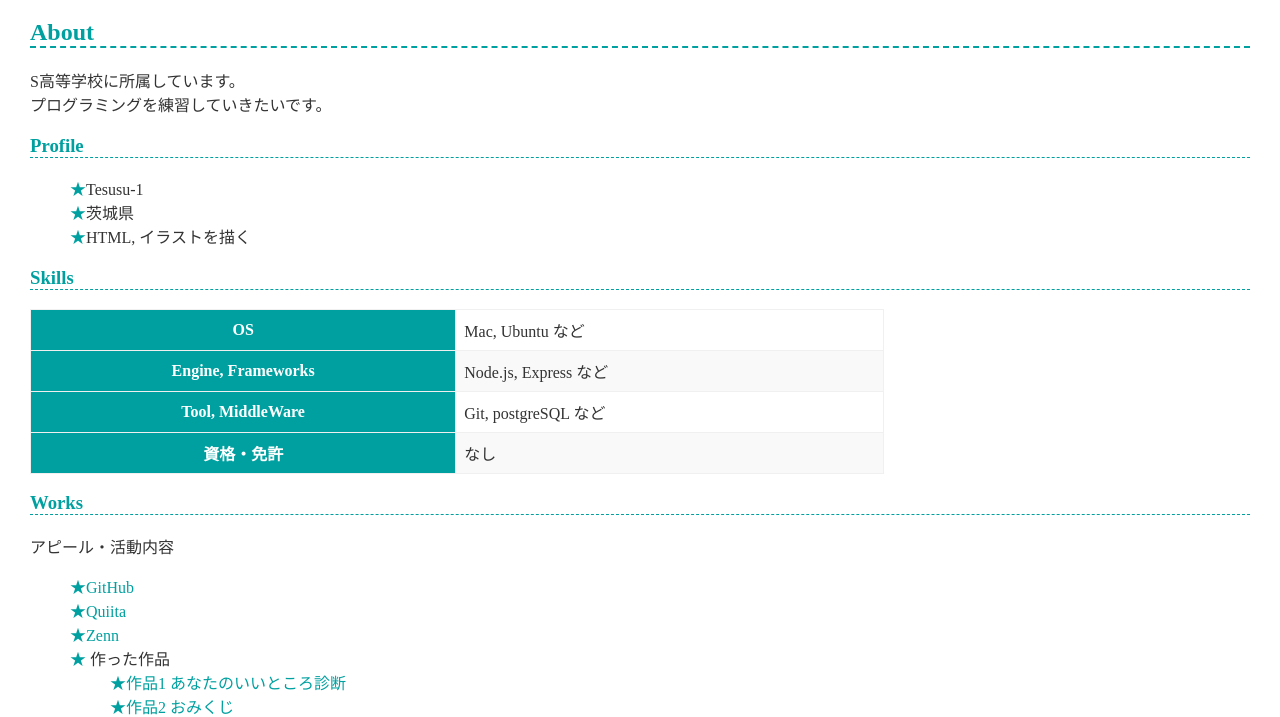
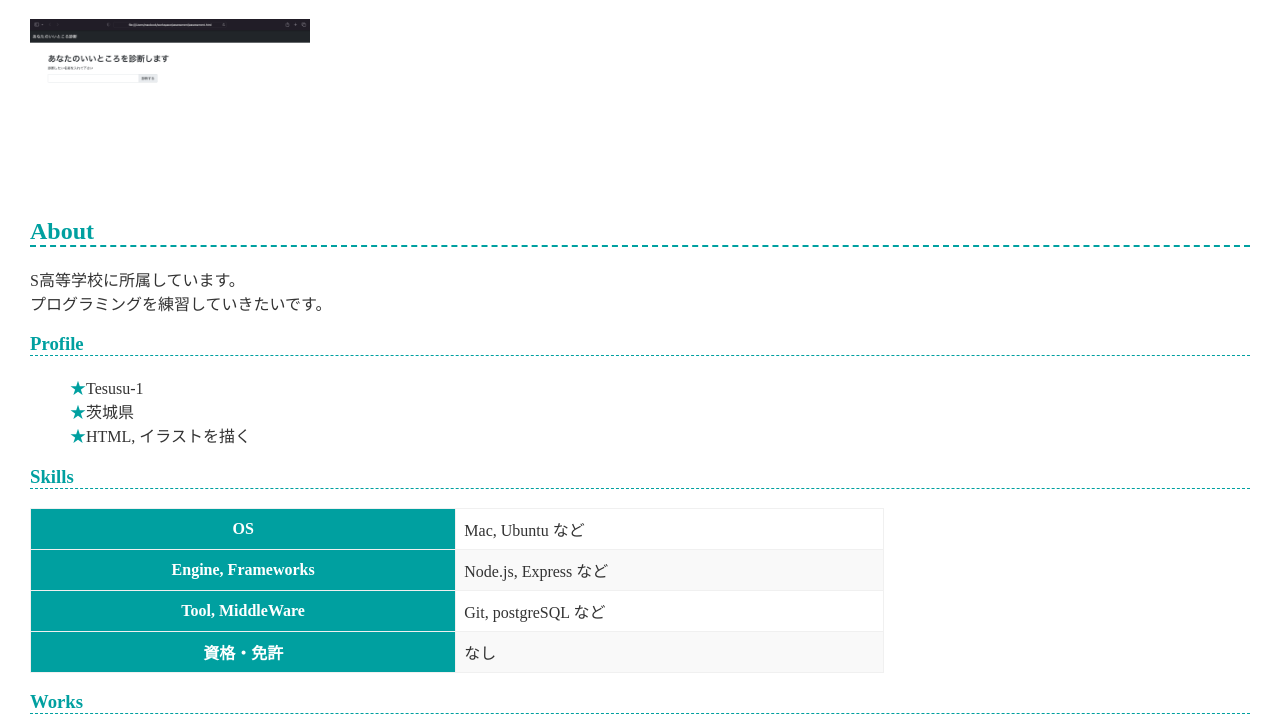
Before and after one commit to Tesusu-1/Tesusu-1.github.io, a plain HTML site: page index.html in a window 1280 px wide. Shown: the part 94-811 px from the top of the page. Drawn offline with Linux system fonts and the light colour scheme.

Commit message:
ポートフォリオに必要な情報を追加

```diff
--- a/index.html
+++ b/index.html
@@ -8,7 +8,7 @@
   </head>
   <body>
     <h1>Tesusu-1</h1>
-
+    <img src="スクリーンショット 2023-08-26 16.00.03.png" width="280">
     <h2>About</h2>
     <p>
       S高等学校に所属しています。<br>
```
